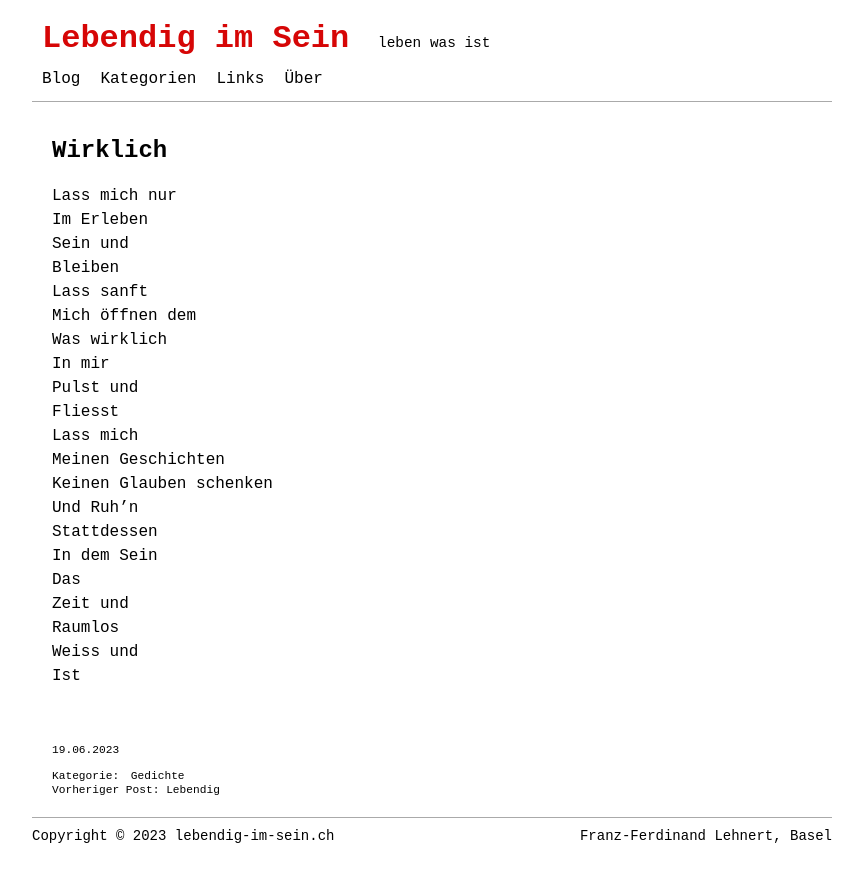
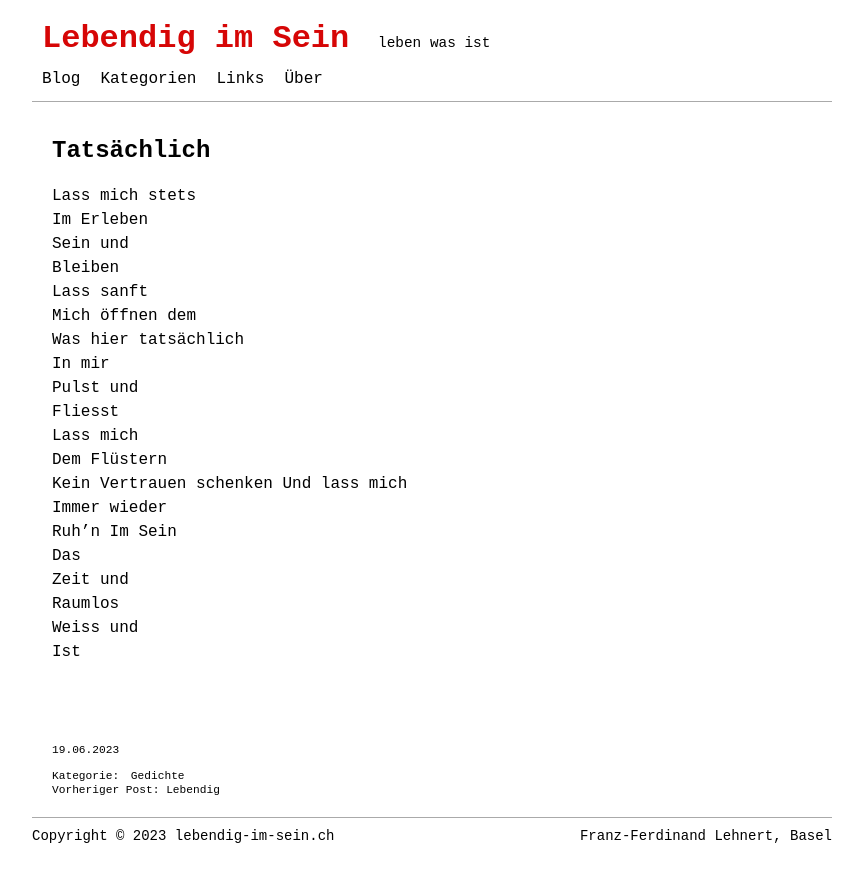
Before and after one commit to lebendigimsein/webpage, a Jekyll site: the page built from _posts/2023-06-19-tatsaechlich.markdown, in a window 1280 px wide. Shown: the top 882 px of the page, without its empty margins (208-1068 px from the left). Built offline with Jekyll 4.4.1, drawn with Linux system fonts in a browser that asks for light colours.

Commit message:
wirklich renamed to tatsaechlich and changed

```diff
--- a/_posts/2023-06-19-wirklich.markdown
+++ b/_posts/2023-06-19-tatsaechlich.markdown
@@ -1,28 +1,29 @@
 ---
 layout: post
-title: Wirklich
+title: Tatsächlich
 date: 2023-06-19
 last_modified_at:
 categories: [Gedichte]
 tags: []
 ---
 
-Lass mich nur
+Lass mich stets
 Im Erleben
 Sein und
 Bleiben
 Lass sanft
 Mich öffnen dem
-Was wirklich
+Was hier tatsächlich
 In mir
 Pulst und
 Fliesst
 Lass mich
-Meinen Geschichten
-Keinen Glauben schenken
-Und Ruh'n
-Stattdessen
-In dem Sein
+Dem Flüstern
+Kein Vertrauen schenken
+Und lass mich
+Immer wieder
+Ruh'n
+Im Sein
 Das
 Zeit und
 Raumlos
```
